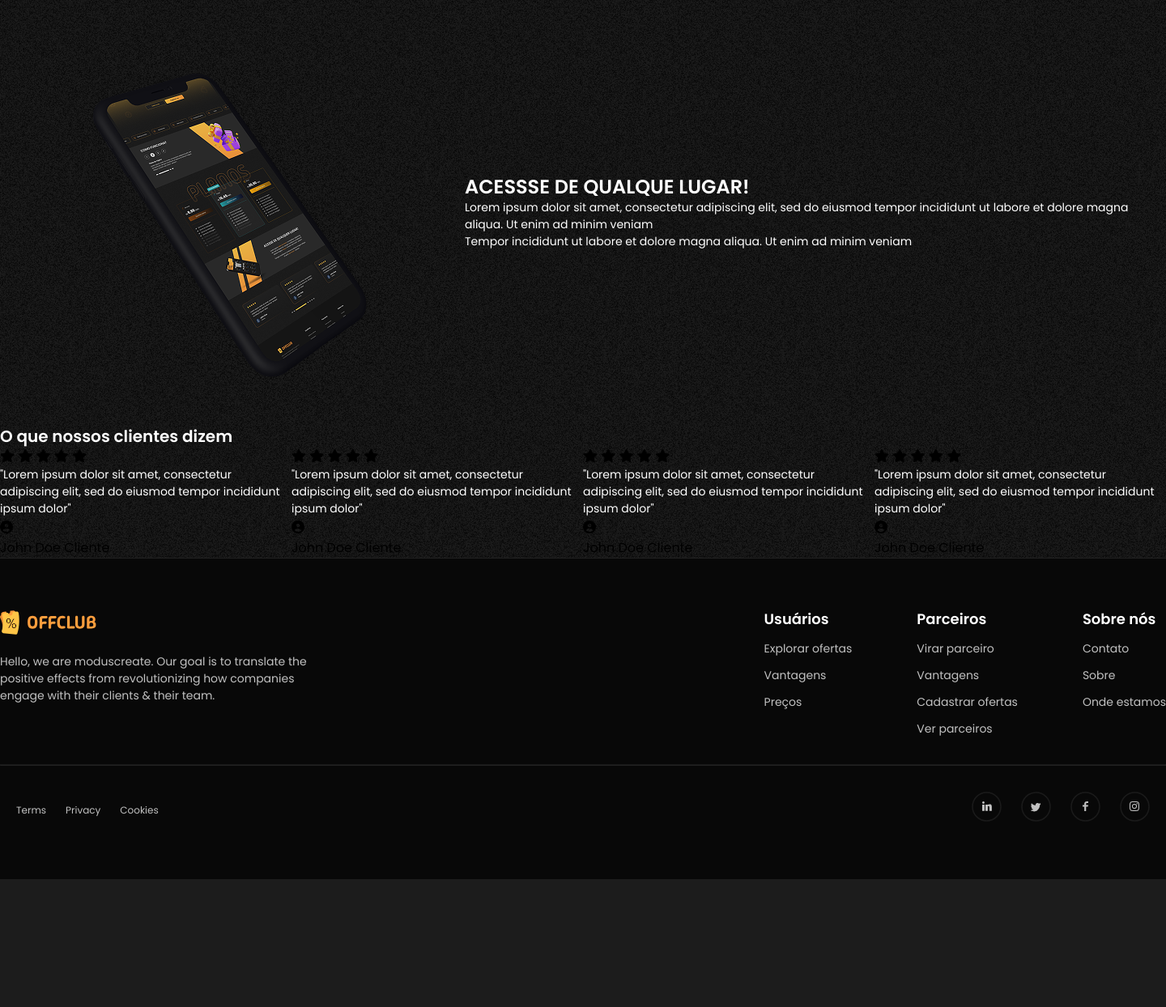
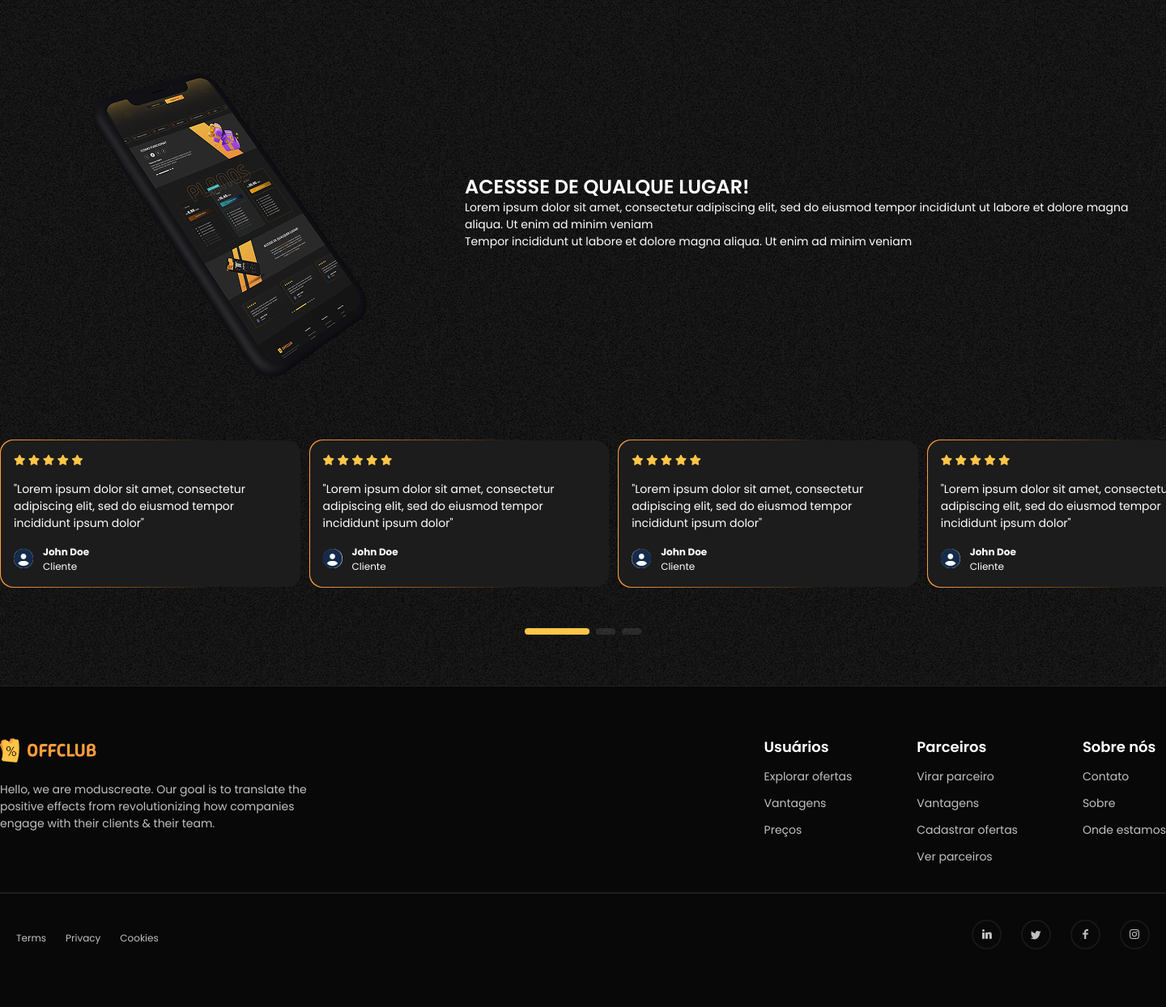
Before and after one commit to PI-InfoWeb-CNAT/2025-OffClub, a Django app: template src/apps/core/templates/home.html in a window 1440 px wide. Shown: the part 1426-2670 px from the top of the page at 81% size. Before the commit the page ends 2512 px from the top, so only its background shows below. Run offline with Django 3.2, Linux system fonts and the light colour scheme; the template is opened without the code that fills it, so the values that code supplies are empty; some web fonts are replaced.

Commit message:
feat: implement reviews section

```diff
--- a/src/apps/core/static/css/components/review.css
+++ b/src/apps/core/static/css/components/review.css
@@ -0,0 +1,42 @@
+.swiper-slide {
+    min-width: 360px;
+    background: linear-gradient(90deg, var(--brand-orange) 0%, rgba( 255, 255, 255, 0) 70%);
+    border-radius: 1em;
+    padding: 1px;
+    display: flex;
+    flex-direction: column;
+    gap: 1em;
+}
+
+.testimonial-card {
+    background-color: var(--background-color);
+    border-radius: 1em;
+    padding: 1em;
+    display: flex;
+    flex-direction: column;
+    gap: 1em;
+}
+
+.testimonial-rating {
+    font-size: 0.8em;
+    color: var(--brand-yellow);
+}
+
+.testimonial-author {
+    gap: 1em;
+    align-items: center;
+    justify-content: left;
+    color: var(--white);
+    font-size: var(--minor-text-font-size);
+}
+
+.author-name {
+    font-weight: bold;
+}
+
+.author-icon i {
+    font-size: 2em;
+    color: #142B4B;
+    border-radius: 50%;
+    background-color: white;
+}
--- a/src/apps/core/static/css/home.css
+++ b/src/apps/core/static/css/home.css
@@ -173,3 +173,34 @@ figure.how-it-works-image-wrapper img:nth-of-type(2) {
     position: relative;
     z-index: 2;
 }
+
+/* Seção de REVIEWS */
+
+.swiper {
+    margin-bottom: 3em;
+}
+
+.swiper-wrapper {
+    padding: 1em 0;
+}
+
+.swiper-pagination {
+  position: relative;
+  bottom: auto;
+  margin-top: 2rem;
+}
+
+.swiper-pagination-bullet {
+  width: 24px;
+  height: 8px;
+  border-radius: var(--border-radius);
+
+  background-color: var(--almost-transparent-white);
+  opacity: 1;
+  transition: all 0.3s ease;
+}
+
+.swiper-pagination-bullet-active {
+  background-color: var(--brand-yellow);
+  width: 80px;
+}
--- /dev/null
+++ b/src/apps/core/static/js/testimonials.js
@@ -0,0 +1,10 @@
+const swiper = new Swiper('.swiper', {
+  slidesPerView: 3.8,
+  spaceBetween: 10,
+  grabCursor: true,
+
+  pagination: {
+    el: '.swiper-pagination',
+    clickable: true,
+  },
+});
--- a/src/apps/core/templates/components/review.html
+++ b/src/apps/core/templates/components/review.html
@@ -7,6 +7,7 @@ Ele espera as seguintes variáveis de contexto:
 - author_role: A função/cargo (ex: "Cliente", "Parceiro").
 {% endcomment %}
 
+<div class="testimonial-wrapper swiper-slide">
     <div class="testimonial-card">
         <div class="testimonial-rating">
             {# Este laço cria as estrelas dinamicamente com base na variável 'rating' #}
@@ -21,13 +22,14 @@ Ele espera as seguintes variáveis de contexto:
 
         <p class="testimonial-text">"{{ text }}"</p>
 
-    <div class="testimonial-author">
+        <div class="testimonial-author flex-row">
             <div class="author-icon">
                 <i class="fas fa-user-circle"></i> {# Ícone do autor #}
             </div>
-        <div class="author-details">
+            <div class="author-details flex-column">
                 <span class="author-name">{{ author_name }}</span>
                 <span class="author-role">{{ author_role }}</span>
             </div>
         </div>
     </div>
+</div>
--- a/src/apps/core/templates/home.html
+++ b/src/apps/core/templates/home.html
@@ -4,6 +4,7 @@
 {% block title %}OFFCLUB{% endblock title %}
 
 {% block head %}
+<link rel="stylesheet" href="https://cdn.jsdelivr.net/npm/swiper@11/swiper-bundle.min.css" />
 <link rel="stylesheet" href="{% static 'css/home.css' %}">
 <link rel="stylesheet" href="{% static 'css/components/plan_card.css' %}">
 <link rel="stylesheet" href="{% static 'css/components/review.css' %}">
@@ -111,21 +112,19 @@
         </div>
     </section>
 
-    <section class="testimonials-section">
-        <h2>O que nossos clientes dizem</h2>
-
-        <div class="testimonials-wrapper flex-row">
-            {% for i in "1234" %}
+    <section class="container swiper">
+        <div class="flex-row swiper-wrapper">
+            {% for i in "12345" %}
                 {% include 'components/review.html' with rating=5 text='Lorem ipsum dolor sit amet, consectetur adipiscing elit, sed do eiusmod  tempor incididunt ipsum dolor' author_name='John Doe' author_role='Cliente' %}
             {% endfor %}
         </div>
 
-        <div class="slider-dots">
-            <span class="dot active"></span>
-            <span class="dot"></span>
-            <span class="dot"></span>
-        </div>
+        <div class="swiper-pagination"></div>
     </section>
-
 </main>
 {% endblock main %}
+
+{% block scripts %}
+<script src="https://cdn.jsdelivr.net/npm/swiper@11/swiper-bundle.min.js"></script>
+<script src="{% static 'js/testimonials.js' %}"></script>
+{% endblock scripts %}
```
Lines whose indentation alone changed are shown as unchanged.
